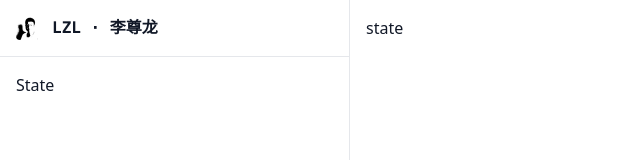
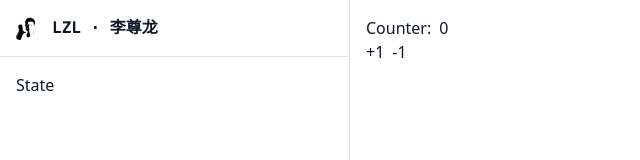
Before and after one commit to lzl/lzl.dev, a Next.js app: page /state in a window 1280 px wide. Shown: the top 160 px of the page, without its empty margins (0-640 px from the left). Built offline with nearby package versions, Linux system fonts and the light colour scheme; what @tailwindcss/typography would draw is missing.

Commit message:
use Redux Toolkit

```diff
--- /dev/null
+++ b/src/components/Counter/Controller.js
@@ -0,0 +1,8 @@
+export default function Controller({ up, down }) {
+  return (
+    <div className="space-x-2">
+      <button onClick={up}>+1</button>
+      <button onClick={down}>-1</button>
+    </div>
+  )
+}
--- /dev/null
+++ b/src/components/Counter/Counter.js
@@ -0,0 +1,8 @@
+export default function Counter({ name, value }) {
+  return (
+    <div className="flex space-x-2">
+      <div>{name}:</div>
+      <div>{value}</div>
+    </div>
+  )
+}
--- /dev/null
+++ b/src/modules/Counter/Counter.js
@@ -0,0 +1,28 @@
+import { useDispatch, useSelector } from 'react-redux'
+
+import { counterActions } from '@/modules/Counter/slice'
+import Counter from '@/components/Counter/Counter'
+import Controller from '@/components/Counter/Controller'
+
+function CounterWrapper() {
+  const value = useSelector((state) => state.counter.value)
+
+  return <Counter name="Counter" value={value} />
+}
+
+function ControllerWrapper() {
+  const dispatch = useDispatch()
+  const up = () => dispatch(counterActions.up())
+  const down = () => dispatch(counterActions.down())
+
+  return <Controller up={up} down={down} />
+}
+
+export default function Wrapper() {
+  return (
+    <div>
+      <CounterWrapper />
+      <ControllerWrapper />
+    </div>
+  )
+}
--- /dev/null
+++ b/src/modules/Counter/slice.js
@@ -0,0 +1,19 @@
+import { createSlice } from '@reduxjs/toolkit'
+
+const slice = createSlice({
+  name: 'counter',
+  initialState: {
+    value: 0,
+  },
+  reducers: {
+    up: (state) => {
+      ++state.value
+    },
+    down: (state) => {
+      --state.value
+    },
+  },
+})
+
+export const counterActions = slice.actions
+export const counterReducer = slice.reducer
--- a/src/pages/_app.js
+++ b/src/pages/_app.js
@@ -1,13 +1,16 @@
 import Head from 'next/head'
+import { Provider as ReduxProvider } from 'react-redux'
 import { QueryClient, QueryClientProvider } from 'react-query'
 import { ReactQueryDevtools } from 'react-query/devtools'
 
 import '@/styles/index.css'
+import store from '@/redux/store'
 
 const queryClient = new QueryClient()
 
 function App({ Component, pageProps }) {
   return (
+    <ReduxProvider store={store}>
       <QueryClientProvider client={queryClient}>
         <Head>
           <meta charSet="utf-8" />
@@ -17,6 +20,7 @@ function App({ Component, pageProps }) {
         <Component {...pageProps} />
         <ReactQueryDevtools initialIsOpen={false} />
       </QueryClientProvider>
+    </ReduxProvider>
   )
 }
 
--- a/src/pages/state.js
+++ b/src/pages/state.js
@@ -1,7 +1,8 @@
 import LeftRight from '@/components/LeftRight'
+import Counter from '@/modules/Counter/Counter'
 
 function Right() {
-  return <p>state</p>
+  return <Counter />
 }
 
 export default function Index() {
--- /dev/null
+++ b/src/redux/reducer.js
@@ -0,0 +1,5 @@
+import { counterReducer } from '@/modules/Counter/slice'
+
+export default {
+  counter: counterReducer,
+}
--- /dev/null
+++ b/src/redux/store.js
@@ -0,0 +1,6 @@
+import { configureStore } from '@reduxjs/toolkit'
+import reducer from '@/redux/reducer'
+
+const store = configureStore({ reducer })
+
+export default store
```
Lines whose indentation alone changed are shown as unchanged.
